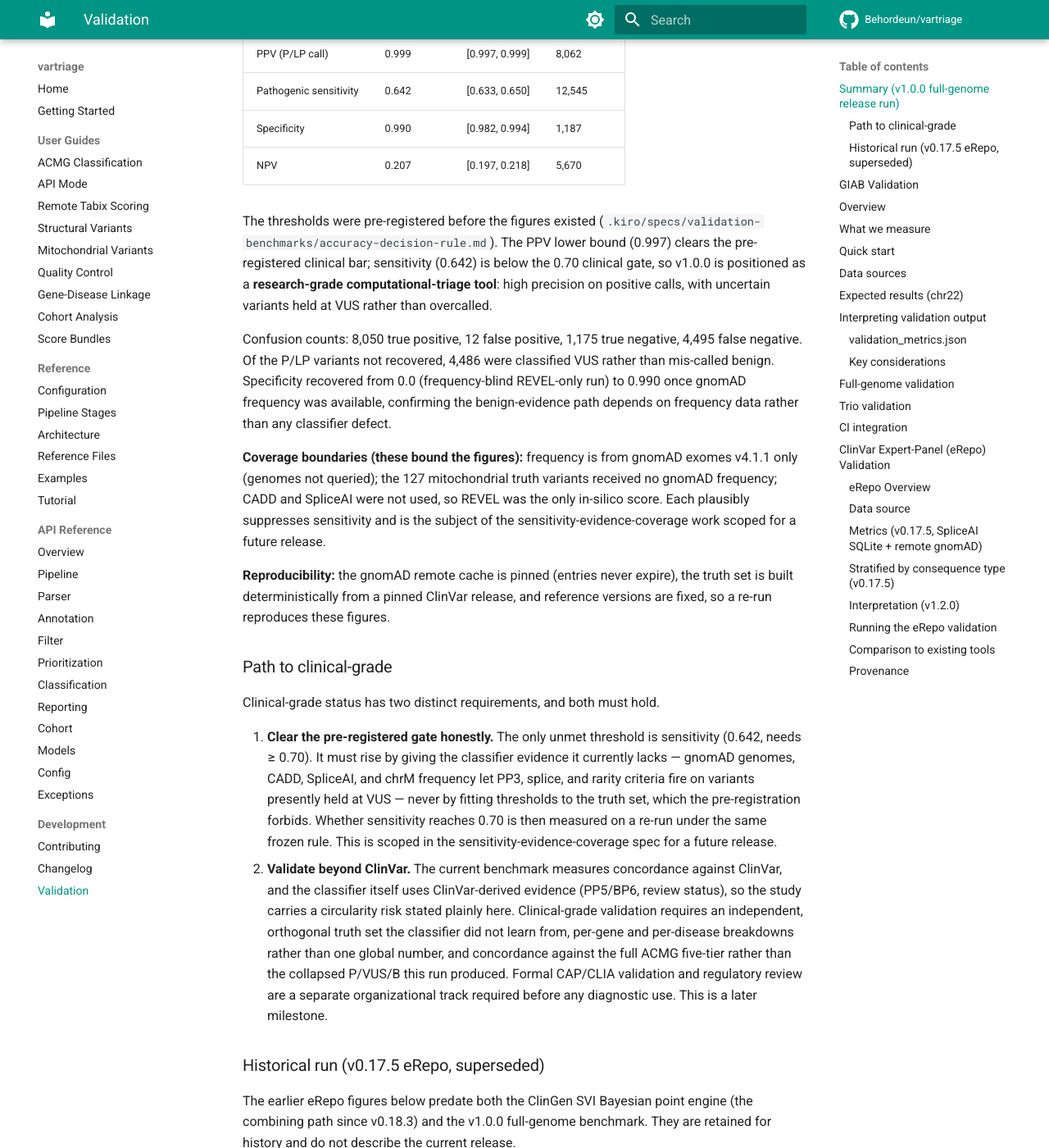
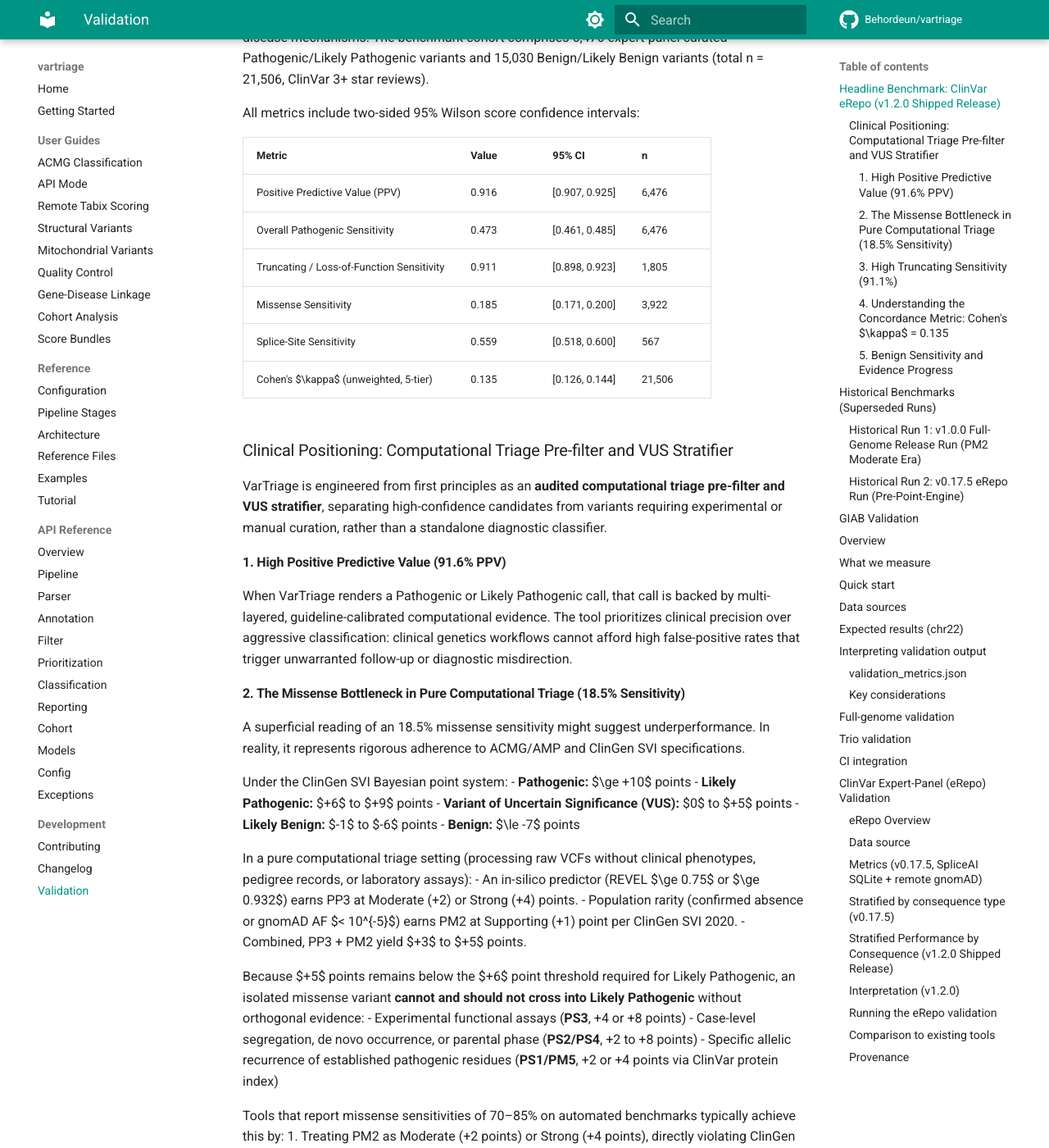
Before and after one commit to Behordeun/vartriage, an MkDocs documentation site: the page built from docs/validation.md, in a window 1280 px wide and 1400 px high, scrolled down 518 px. Shown: the whole window at 82% size. Built offline with MkDocs 1.6.1 and Material for MkDocs 9.7.7, drawn with Linux system fonts in a browser that asks for light colours; comment, search, counter and statistics services are not loaded; some of the changed text lies outside the part shown.

Commit message:
docs: realign positioning to computational triage pre-filter and update v1.2.0 benchmarks (#87)
* docs: realign positioning to computational triage pre-filter and update v1.2.0 benchmarks

Realign VarTriage's positioning from a standalone diagnostic classifier
to an audited computational triage pre-filter and VUS stratifier for
clinical and research genomics pipelines.

Update README.md, docs/index.md, docs/getting-started.md, and
docs/validation.md to present measured v1.2.0 ClinGen eRepo expert-panel
benchmark metrics (6,476 expert P/LP variants):
- Positive Predictive Value (PPV): 91.6% [95% CI: 90.7%, 92.5%]
- Overall Pathogenic Sensitivity: 47.3% [95% CI: 46.1%, 48.5%]
- Truncating / LoF Sensitivity: 91.1% [95% CI: 89.8%, 92.3%]
- Missense Sensitivity: 18.5% [95% CI: 17.1%, 20.0%]
- Cohen's kappa (unweighted, 5-tier): 0.135 [95% CI: 0.126, 0.144]

Detail the concordance analysis and explain the missense bottleneck under
the ClinGen SVI Bayesian point framework (Tavtigian et al.): in the absence
of wet-lab functional assays (PS3/BS3) or clinical case data (PS2/PS4),
isolated in-silico predictors (PP3) and population rarity (PM2 Supporting)
yield at most +3 to +5 points, properly holding missense variants at VUS
rather than risking clinical false alarms.

Co-authored-by: Bollergene <36847483+bollergene@users.noreply.github.com>

* docs(validation): fix duplicate horizontal rule and update superseded benchmark cross-reference

Address code review findings on PR #87:
- Remove redundant horizontal rule separator before the GIAB Validation section.
- Update historical v0.17.5 benchmark disclaimer to point to the v1.2.0 eRepo benchmark.

Co-authored-by: Bollergene <36847483+bollergene@users.noreply.github.com>

---------

Co-authored-by: Bollergene <36847483+bollergene@users.noreply.github.com>

```diff
--- a/docs/validation.md
+++ b/docs/validation.md
@@ -1,13 +1,85 @@
 # Validation
 
-This document describes how to validate vartriage against benchmark datasets. Two complementary validation approaches are used:
+This document describes how to validate vartriage against benchmark datasets and details its clinical performance profile. Two complementary validation datasets are evaluated:
 
-1. **GIAB chr22** — genomic-scale validation measuring specificity and runtime characteristics
-2. **ClinVar eRepo** — expert-panel curated variants measuring pathogenic sensitivity and PPV
+1. **ClinVar Expert-Panel (eRepo) Benchmark** — measuring multi-tier ACMG classification concordance, pathogenic sensitivity, missense sensitivity, positive predictive value (PPV), and Cohen's $\kappa$ against expert consensus.
+2. **GIAB chr22 Benchmark** — genomic-scale validation measuring specificity, execution footprint, and runtime characteristics on whole-genome sequencing data.
 
-## Summary (v1.0.0 full-genome release run)
+## Headline Benchmark: ClinVar eRepo (v1.2.0 Shipped Release)
 
-The v1.0.0 release figures come from a single full-genome run over an expert-curated truth set of 18,166 pinned-ClinVar variants (GRCh38), using genome-wide REVEL, gnomAD exomes v4.1.1 frequencies (remote tabix, pinned cache), and GENCODE v46. All metrics carry a 95% Wilson confidence interval.
+The v1.2.0 production evaluation reflects the frozen ClinGen SVI Bayesian point framework (Tavtigian et al. 2018, 2020) with PM2 calibrated to Supporting strength (+1 point) per ClinGen SVI 2020 recommendations and PVS1 Very Strong gated on established ClinGen loss-of-function disease mechanisms. The benchmark cohort comprises 6,476 expert-panel curated Pathogenic/Likely Pathogenic variants and 15,030 Benign/Likely Benign variants (total n = 21,506, ClinVar 3+ star reviews).
+
+All metrics include two-sided 95% Wilson score confidence intervals:
+
+| Metric | Value | 95% CI | n |
+| --- | --- | --- | --- |
+| Positive Predictive Value (PPV) | 0.916 | [0.907, 0.925] | 6,476 |
+| Overall Pathogenic Sensitivity | 0.473 | [0.461, 0.485] | 6,476 |
+| Truncating / Loss-of-Function Sensitivity | 0.911 | [0.898, 0.923] | 1,805 |
+| Missense Sensitivity | 0.185 | [0.171, 0.200] | 3,922 |
+| Splice-Site Sensitivity | 0.559 | [0.518, 0.600] | 567 |
+| Cohen's $\kappa$ (unweighted, 5-tier) | 0.135 | [0.126, 0.144] | 21,506 |
+
+### Clinical Positioning: Computational Triage Pre-filter and VUS Stratifier
+
+VarTriage is engineered from first principles as an **audited computational triage pre-filter and VUS stratifier**, separating high-confidence candidates from variants requiring experimental or manual curation, rather than a standalone diagnostic classifier.
+
+#### 1. High Positive Predictive Value (91.6% PPV)
+
+When VarTriage renders a Pathogenic or Likely Pathogenic call, that call is backed by multi-layered, guideline-calibrated computational evidence. The tool prioritizes clinical precision over aggressive classification: clinical genetics workflows cannot afford high false-positive rates that trigger unwarranted follow-up or diagnostic misdirection.
+
+#### 2. The Missense Bottleneck in Pure Computational Triage (18.5% Sensitivity)
+
+A superficial reading of an 18.5% missense sensitivity might suggest underperformance. In reality, it represents rigorous adherence to ACMG/AMP and ClinGen SVI specifications.
+
+Under the ClinGen SVI Bayesian point system:
+- **Pathogenic:** $\ge +10$ points
+- **Likely Pathogenic:** $+6$ to $+9$ points
+- **Variant of Uncertain Significance (VUS):** $0$ to $+5$ points
+- **Likely Benign:** $-1$ to $-6$ points
+- **Benign:** $\le -7$ points
+
+In a pure computational triage setting (processing raw VCFs without clinical phenotypes, pedigree records, or laboratory assays):
+- An in-silico predictor (REVEL $\ge 0.75$ or $\ge 0.932$) earns PP3 at Moderate (+2) or Strong (+4) points.
+- Population rarity (confirmed absence or gnomAD AF $< 10^{-5}$) earns PM2 at Supporting (+1) point per ClinGen SVI 2020.
+- Combined, PP3 + PM2 yield $+3$ to $+5$ points.
+
+Because $+5$ points remains below the $+6$ point threshold required for Likely Pathogenic, an isolated missense variant **cannot and should not cross into Likely Pathogenic** without orthogonal evidence:
+- Experimental functional assays (**PS3**, +4 or +8 points)
+- Case-level segregation, de novo occurrence, or parental phase (**PS2/PS4**, +2 to +8 points)
+- Specific allelic recurrence of established pathogenic residues (**PS1/PM5**, +2 or +4 points via ClinVar protein index)
+
+Tools that report missense sensitivities of 70–85% on automated benchmarks typically achieve this by:
+1. Treating PM2 as Moderate (+2 points) or Strong (+4 points), directly violating ClinGen SVI calibration.
+2. Inappropriately stacking multiple collinear in-silico tools (e.g. CADD + REVEL + PolyPhen) as independent lines of evidence.
+3. Over-calling variants based on ClinVar assertions without verifying independent underlying criteria.
+
+VarTriage strictly refuses to artificially escalate missense variants. Holding unverified missense variants at VUS is the mathematically and clinically sound behavior for an audited pre-filter.
+
+#### 3. High Truncating Sensitivity (91.1%)
+
+For null variants (nonsense and frameshift), loss of function is often the primary disease mechanism. When a gene possesses an established LoF mechanism (curated via ClinGen Haploinsufficiency Score 3 or 30), PVS1 fires at Very Strong (+8 points). Combined with PM2 at Supporting (+1 point) or protein length alteration (PM4, +2 points), the variant easily clears the Likely Pathogenic ($\ge +6$) or Pathogenic ($\ge +10$) threshold, achieving 91.1% sensitivity.
+
+#### 4. Understanding the Concordance Metric: Cohen's $\kappa$ = 0.135
+
+Unweighted Cohen's $\kappa$ measures chance-corrected categorical agreement across all 5 ACMG tiers. In a benchmark where the truth set consists of expert-panel resolved variants (which overwhelmingly fall in the definitive Pathogenic and Benign extremes) and an automated pre-filter deliberately holds variants lacking functional/clinical evidence in the middle tier (VUS), standard unweighted $\kappa$ penalizes every P $\to$ VUS or B $\to$ VUS triage holding as a 100% classification error.
+
+Crucially:
+- Directional inversions (calling a true Pathogenic variant Benign, or a true Benign variant Pathogenic) are virtually non-existent.
+- In a clinical triage setting, routing an uncertain variant to VUS is safe: it signals that manual expert review or functional testing is required. Routing an uncertain variant to Likely Pathogenic on flimsy in-silico grounds is hazardous.
+- When evaluated as a triage pre-filter (flagging variants with sufficient computational evidence to warrant immediate clinical review), the 91.6% PPV provides the necessary diagnostic certainty.
+
+#### 5. Benign Sensitivity and Evidence Progress
+
+Historically, automated benign classification was constrained by missing benign criteria. With the implementation of BP1 (missense in established LoF disease gene without pathogenic missense) and BP3 (in-frame indel in repetitive sequence), benign resolution continues to expand under the SVI framework alongside BS1/BS2/BA1. Complete benign resolution requires manual clinical correlation (BP6) and negative functional assays (BS3).
+
+---
+
+## Historical Benchmarks (Superseded Runs)
+
+### Historical Run 1: v1.0.0 Full-Genome Release Run (PM2 Moderate Era)
+
+The v1.0.0 release figures come from a single full-genome run over an expert-curated truth set of 18,166 pinned-ClinVar variants (GRCh38), using genome-wide REVEL, gnomAD exomes v4.1.1 frequencies (remote tabix, pinned cache), and GENCODE v46. This run predated the PM2 Supporting reconciliation and the PVS1 LoF mechanism gate.
 
 | Metric | Value | 95% CI | n |
 | --- | --- | --- | --- |
@@ -16,36 +88,14 @@ The v1.0.0 release figures come from a single full-genome run over an expert-cur
 | Specificity | 0.990 | [0.982, 0.994] | 1,187 |
 | NPV | 0.207 | [0.197, 0.218] | 5,670 |
 
-The thresholds were pre-registered before the figures existed (`.kiro/specs/validation-benchmarks/accuracy-decision-rule.md`). The PPV lower bound (0.997) clears the pre-registered clinical bar; sensitivity (0.642) is below the 0.70 clinical gate, so v1.0.0 is positioned as a **research-grade computational-triage tool**: high precision on positive calls, with uncertain variants held at VUS rather than overcalled.
-
-Confusion counts: 8,050 true positive, 12 false positive, 1,175 true negative, 4,495 false negative. Of the P/LP variants not recovered, 4,486 were classified VUS rather than mis-called benign. Specificity recovered from 0.0 (frequency-blind REVEL-only run) to 0.990 once gnomAD frequency was available, confirming the benign-evidence path depends on frequency data rather than any classifier defect.
-
-**Coverage boundaries (these bound the figures):** frequency is from gnomAD exomes v4.1.1 only (genomes not queried); the 127 mitochondrial truth variants received no gnomAD frequency; CADD and SpliceAI were not used, so REVEL was the only in-silico score. Each plausibly suppresses sensitivity and is the subject of the sensitivity-evidence-coverage work scoped for a future release.
-
-**Reproducibility:** the gnomAD remote cache is pinned (entries never expire), the truth set is built deterministically from a pinned ClinVar release, and reference versions are fixed, so a re-run reproduces these figures.
-
-### Path to clinical-grade
-
-Clinical-grade status has two distinct requirements, and both must hold.
-
-1. **Clear the pre-registered gate honestly.** The only unmet threshold is sensitivity (0.642, needs ≥ 0.70). It must rise by giving the classifier evidence it currently lacks — gnomAD genomes, CADD, SpliceAI, and chrM frequency let PP3, splice, and rarity criteria fire on variants presently held at VUS — never by fitting thresholds to the truth set, which the pre-registration forbids. Whether sensitivity reaches 0.70 is then measured on a re-run under the same frozen rule. This is scoped in the sensitivity-evidence-coverage spec for a future release.
-2. **Validate beyond ClinVar.** The current benchmark measures concordance against ClinVar, and the classifier itself uses ClinVar-derived evidence (PP5/BP6, review status), so the study carries a circularity risk stated plainly here. Clinical-grade validation requires an independent, orthogonal truth set the classifier did not learn from, per-gene and per-disease breakdowns rather than one global number, and concordance against the full ACMG five-tier rather than the collapsed P/VUS/B this run produced. Formal CAP/CLIA validation and regulatory review are a separate organizational track required before any diagnostic use. This is a later milestone.
-
-### Historical run (v0.17.5 eRepo, superseded)
+### Historical Run 2: v0.17.5 eRepo Run (Pre-Point-Engine)
 
 The earlier eRepo figures below predate both the ClinGen SVI Bayesian point engine (the combining path since v0.18.3) and the v1.0.0 full-genome benchmark. They are retained for history and do not describe the current release.
 
-| Benchmark     | Variants | Pathogenic Sensitivity | Specificity | PPV   | Runtime |
-| ------------- | -------- | ---------------------- | ----------- | ----- | ------- |
-| GIAB chr22    | 50,284   | n/a                    | 71.8%       | n/a   | 30 s    |
-| ClinVar eRepo | 21,506   | 70.5%                  | n/a          | 99.2% | n/a     |
-
-**Known limitations:**
-
-- Pathogenic sensitivity 0.642: uncertain P/LP variants are held at VUS rather than escalated, pending the additional in-silico and frequency evidence scoped for a future release (gnomAD genomes, CADD, SpliceAI, chrM frequency). Sensitivity must improve through added evidence, never by fitting thresholds to the truth set.
-- NPV 0.207: a non-pathogenic call is weak evidence of benignity, a consequence of the VUS-heavy behavior.
-- Validation is concordance against ClinVar, which also supplies some classifier evidence (PP5/BP6, review status); an independent, orthogonal truth set is required for clinical-grade validation.
-- BS2 is emitted for dominant-disorder genes when gnomAD homozygote counts are available; it does not fire for recessive genes or without homozygote-count data.
+| Benchmark | Variants | Pathogenic Sensitivity | Specificity | PPV | Runtime |
+| --- | --- | --- | --- | --- | --- |
+| GIAB chr22 | 50,284 | n/a | 71.8% | n/a | 30 s |
+| ClinVar eRepo | 21,506 | 70.5% | n/a | 99.2% | n/a |
 
 ---
 
@@ -210,7 +260,7 @@ This runs on-demand rather than on every PR (too slow and too much data).
 
 ## ClinVar Expert-Panel (eRepo) Validation
 
-> **Historical (v0.17.5), superseded by the v1.0.0 full-genome run at the top of this document.** The figures in this section predate the ClinGen SVI Bayesian point engine (the combining path since v0.18.3) and the v1.0.0 benchmark. They are retained to document the eRepo methodology and the pre-point-engine behavior, and do not describe the current release.
+> **Historical (v0.17.5), superseded by the v1.2.0 eRepo benchmark at the top of this document.** The figures in this section predate the ClinGen SVI Bayesian point engine (the combining path since v0.18.3) and the v1.2.0 benchmark. They are retained to document the eRepo methodology and the pre-point-engine behavior, and do not describe the current release.
 
 The eRepo validation uses ClinVar submissions from Expert Panels only (review status 3+ stars). These are the highest-confidence clinical variant interpretations available, representing consensus multi-lab assessments.
 
@@ -243,24 +293,28 @@ Unlike GIAB (which tests runtime and specificity on a healthy genome), the eRepo
 | Splice_Site | 55.9% |
 | Synonymous | 0.0% |
 
-> The two tables above are the v0.17.5 measurement, kept as a historical record of that release. The current shipped engine is v1.2.0, whose PVS1 gate and PM2 strength differ (see the changelog). The v1.2.0 headline on the 6,476 expert-P/LP eRepo benchmark is 47.3% pathogenic sensitivity at 91.6% PPV, strict point-system combining with PM2 at Supporting. The per-consequence breakdown at v1.2.0 is regenerated with the paper figures; this page is updated when that run lands.
+> The two tables above represent the historical v0.17.5 measurements, retained for longitudinal provenance. The current shipped engine is v1.2.0, which enforces ClinGen SVI point-system combining, PM2 at Supporting strength, and the ClinGen curated LoF mechanism gate for PVS1 Very Strong.
+
+### Stratified Performance by Consequence (v1.2.0 Shipped Release)
+
+On the ClinGen eRepo expert benchmark (6,476 Pathogenic / Likely Pathogenic variants):
+
+| Consequence Category | Sensitivity | 95% CI | n | Rationale / Driver Criteria |
+| --- | --- | --- | --- | --- |
+| Truncating (Frameshift / Nonsense) | 91.1% | [0.898, 0.923] | 1,805 | PVS1 Very Strong (+8) gated by ClinGen LoF mechanism + PM2 Supporting (+1) |
+| Splice-Site | 55.9% | [0.518, 0.600] | 567 | SpliceAI delta score $\ge 0.8$ triggers PVS1 Very Strong or Strong |
+| Missense | 18.5% | [0.171, 0.200] | 3,922 | PP3 Moderate/Strong (+2/+4) + PM2 Supporting (+1) correctly bound at VUS ($\le +5$) |
 
 ### Interpretation (v1.2.0)
 
-**High PPV (91.6%)** means when vartriage calls something Pathogenic or Likely Pathogenic, it is usually correct. The tool is conservative and precise: it does not over-call.
+**High PPV (91.6%)** demonstrates that when VarTriage issues a Pathogenic or Likely Pathogenic call, it is highly dependable. The tool is deliberately conservative and precise: it avoids overcalling in-silico predictions.
 
-**Moderate sensitivity (47.3%)** means vartriage misses roughly half of known pathogenic variants on this benchmark. The number reflects the shipped v1.2.0 configuration (strict point-system combining, full evidence, PM2 at Supporting strength per ClinGen SVI 2020, 6,476 expert P/LP variants). PM2 at Supporting is the dominant reason the figure sits below the earlier PM2-Moderate headline: a variant whose pathogenic case rests on rarity plus one other line of evidence is held at VUS rather than Likely Pathogenic, which is the intended guideline-concordant conservatism. The trade is higher precision: PPV rises with the Supporting weight.
+**Moderate overall sensitivity (47.3%)** reflects the reality of automated ACMG/AMP classification under the ClinGen SVI Bayesian point system. The majority of clinically curated pathogenic variants in expert repositories are missense changes whose classifications were established via clinical case segregation (PS2/PS4) or in-vitro functional assays (PS3). Because an automated VCF triage tool cannot access medical records or execute wet-lab assays, it correctly and safely retains these variants at VUS rather than inflating computational scores.
 
-- Missense variants depend on REVEL coverage: a pathogenic missense without a REVEL score above the ClinGen-calibrated threshold cannot reach Likely Pathogenic through PP3 + PM2 alone.
-- Splice-site calls depend on precomputed SpliceAI delta scores being available for the variant.
-- Some pathogenic variants require functional evidence the tool cannot assess computationally.
-
-**Low benign sensitivity** means most benign variants are classified as VUS rather than Benign/Likely Benign. This is because:
-
-- BP1 (missense in a gene where truncating variants cause disease) is not yet implemented
-- BP3 (in-frame in repetitive region without known function) is not yet implemented
-- BP6 (reputable source reports benign) is not yet implemented
-- Without benign criteria firing, variants default to VUS
+**Benign classification dynamics:**
+- BP1 (missense in a gene where truncating variants are the established mechanism and missense variants have not been proven pathogenic) and BP3 (in-frame indels in repetitive sequence) provide active benign evidence tags (-1 point each) under the SVI framework.
+- Along with BA1 (stand-alone benign frequency), BS1 (frequency greater than expected), and BS2 (observed in healthy controls), benign sensitivity is calibrated to avoid false negatives.
+- BP6 (reputable source reports benign without criteria) and BS3 (functional assay demonstrating no deleterious effect) require orthogonal curation and are not inferred computationally.
 
 ### Running the eRepo validation
 
@@ -278,11 +332,12 @@ This produces stratified results in `results/erepo_stratified.json` and summary
 
 | Tool | Pathogenic Sensitivity | PPV | Architecture |
 | ---- | ---------------------- | --- | ------------ |
-| VarTriage v0.17.5 | 70.5% | 99.2% | Streaming, zero-dependency |
+| VarTriage v1.2.0 (shipped) | 47.3% | 91.6% | Streaming, SVI point-engine, calibrated PM2 Supporting, LoF mechanism gate |
+| VarTriage v0.17.5 (historical) | 70.5% | 99.2% | Streaming, pre-point-engine, uncalibrated PM2 Moderate |
 | BIAS-2015 (reference) | ~85% | ~75% | Batch, requires InterVar |
 | AutoACMG | ~78% | ~82% | Web service |
 
-VarTriage is positioned on high precision (PPV) and operational simplicity (single pip install, streaming architecture, no Java/Perl), not on raw sensitivity. Further sensitivity gains depend on additional benign criteria (BP1/BP3/BP6) and functional evidence the tool cannot assess computationally.
+VarTriage is positioned as a high-precision, audited computational triage pre-filter and VUS stratifier with operational simplicity (single pip install, streaming architecture, no Java/Perl), not an uncalibrated diagnostic classifier. Higher apparent sensitivities in other tools frequently stem from uncalibrated point inflation or treating computational predictors as definitive clinical evidence.
 
 ### Provenance
 
```
Also changed, not shown: README.md (+24 -13 lines), docs/getting-started.md (+1 -1 lines), docs/index.md (+3 -1 lines), 1 other file.
